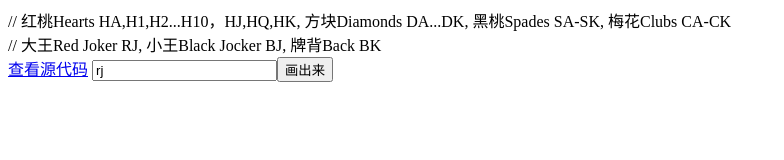
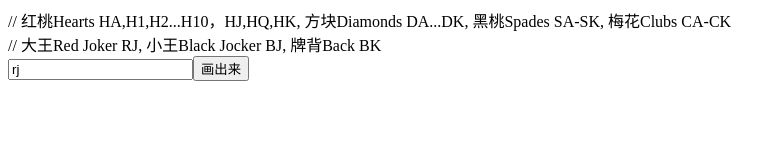
Before and after one commit to Tairraos/Poker.JS, a website: page old_version/index.html in a window 1280 px wide. Shown: the whole page, without its empty margins (0-784 px from the left). Drawn offline with Linux system fonts and the light colour scheme.

Commit message:
update site url

```diff
--- a/old_version/index.html
+++ b/old_version/index.html
@@ -51,7 +51,6 @@ function drawCard() {
 <canvas id="cs" width="767" height="400" style="display:none;"></canvas>
 // 红桃Hearts HA,H1,H2...H10，HJ,HQ,HK, 方块Diamonds DA...DK, 黑桃Spades SA-SK, 梅花Clubs CA-CK<br />
 // 大王Red Joker RJ, 小王Black Jocker BJ, 牌背Back BK<br />
-<a href="view-source:http://xiaole.happylive.org/demo/gen_cards/">查看源代码</a>
 <input type="text" id="cardName" value="rj"><input type="button" value="画出来" onclick="drawCard();">
 <span id="command"></span><br />
 <canvas id="ct" width="800" height="800"></canvas>
--- a/source/poker.js
+++ b/source/poker.js
@@ -2,7 +2,7 @@
  * Poker.JS
  * Project on https://github.com/Tairraos/Poker.JS
  *
- * @author Xiaole Tao (http://xiaole.happylive.org)
+ * @author Xiaole Tao (http://tairraos.github.io)
  * @license MIT license source code.
  * @version 1.0
  */
--- a/source/poker.optimized.99.js
+++ b/source/poker.optimized.99.js
@@ -4,7 +4,7 @@
  * File for 99 point project only.
  * This file used some tricks and reduce readability, but minified file small and quickly.
  *
- * @author Xiaole Tao (http://xiaole.happylive.org)
+ * @author Xiaole Tao (http://tairraos.github.io)
  * @license MIT license source code.
  * @version 1.0
  */
--- a/source/poker.optimized.js
+++ b/source/poker.optimized.js
@@ -3,7 +3,7 @@
  * Project on https://github.com/Tairraos/Poker.JS
  * This file used some tricks and reduce readability, but minified file small and quickly.
  *
- * @author Xiaole Tao (http://xiaole.happylive.org)
+ * @author Xiaole Tao (http://tairraos.github.io)
  * @license MIT license source code.
  * @version 1.0
  */
```
Also changed, not shown: License.txt.
